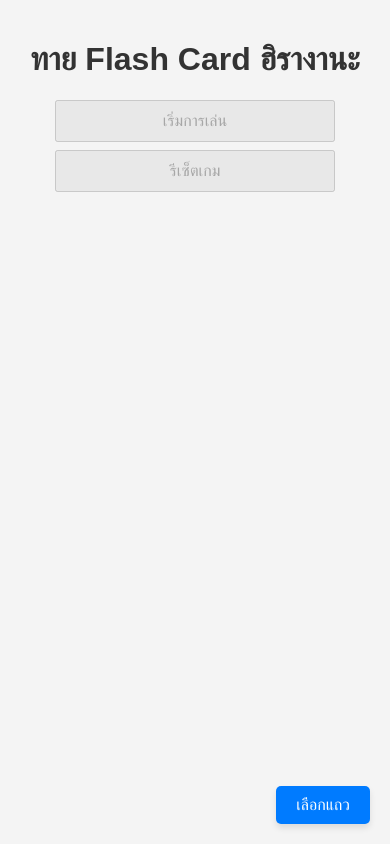
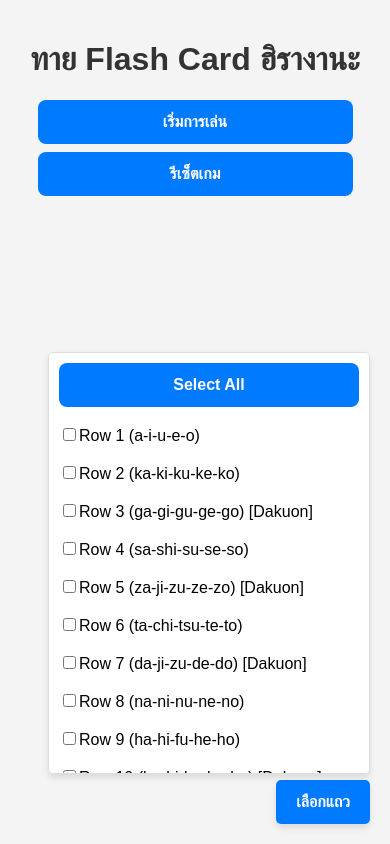
Before and after one commit to monmoono/flash_games_hiragana, a React (Create React App) app: page / in a window 390 px wide. Built offline with nearby package versions, Linux system fonts and the light colour scheme.

Commit message:
update btn and useRef

```diff
--- a/src/App.css
+++ b/src/App.css
@@ -194,9 +194,21 @@ h1 {
   }
 
   button {
-    width: 80%;
-    padding: 10px;
+    width: 90%;
+    min-height: 44px;
+    padding: 12px 16px;
     font-size: 16px;
+    font-weight: 600;
+    color: #ffffff;
+    background-color: #007bff;
+    border: none;
+    border-radius: 8px;
+    cursor: pointer;
+    transition: background-color 0.2s ease-in-out, transform 0.1s;
+    display: flex;
+    align-items: center;
+    justify-content: center;
+    text-align: center;
   }
 
   .floating-dropdown-mobile {
@@ -238,7 +250,7 @@ h1 {
     display: flex;
     flex-direction: column;
     align-items: start;
-
+    gap: 8px;
     /* Add scrolling */
     max-height: 400px;
     /* Adjust height as needed */
@@ -268,13 +280,10 @@ h1 {
     width: 100%;
     padding: 5px;
     margin-bottom: 5px;
-    background-color: #f8f9fa;
+    background-color: #007bff;
     border: none;
     cursor: pointer;
   }
 
-  .dropdown-menu button:hover {
-    background-color: #e2e6ea;
-  }
 
 }
--- a/src/App.jsx
+++ b/src/App.jsx
@@ -1,4 +1,4 @@
-import React, { useState } from "react";
+import React, { useState, useEffect, useRef } from "react";
 import { hiraganaRows } from "./hiraganaData";
 import FlashCard from "./components/FlashCard";
 import "./App.css";
@@ -7,8 +7,23 @@ const App = () => {
   const [selectedRows, setSelectedRows] = useState([]);
   const [shuffledCards, setShuffledCards] = useState([]);
   const [gameStarted, setGameStarted] = useState(false);
-  const [isDropdownOpen, setIsDropdownOpen] = useState(false);
+  const [isDropdownOpen, setIsDropdownOpen] = useState(true);
   const [resetTrigger, setResetTrigger] = useState(0);
+
+  const dropdownRef = useRef(null);
+
+  useEffect(() => {
+    const handleClickOutside = (event) => {
+      if (dropdownRef.current && !dropdownRef.current.contains(event.target)) {
+        setIsDropdownOpen(false);
+      }
+    };
+
+    document.addEventListener("mousedown", handleClickOutside);
+    return () => {
+      document.removeEventListener("mousedown", handleClickOutside);
+    };
+  }, []);
 
   const shuffleCards = () => {
     let cards = [];
@@ -36,6 +51,7 @@ const App = () => {
         ? prev.filter((row) => row !== rowName)
         : [...prev, rowName]
     );
+    resetGame();
   };
 
   const toggleSelectAll = () => {
@@ -44,6 +60,7 @@ const App = () => {
     } else {
       setSelectedRows(Object.keys(hiraganaRows)); // Select all otherwise
     }
+    resetGame();
   };
 
   // รวมตัวอักษรจากแถวที่เลือก
@@ -88,7 +105,7 @@ const App = () => {
         {/* แสดง Flash Cards */}
         <div className="card-grid">
           {!gameStarted ? selectedCharacters.map(({ char, romaji }) => (
-             <FlashCard key={char} character={char} romaji={romaji} isGameStarted={gameStarted} resetTrigger={resetTrigger} />
+            <FlashCard key={char} character={char} romaji={romaji} isGameStarted={gameStarted} resetTrigger={resetTrigger} />
           ))
             : shuffledCards.map(({ char, romaji }) => (
               <FlashCard key={char} character={char} romaji={romaji} isGameStarted={gameStarted} resetTrigger={resetTrigger} />
@@ -102,7 +119,7 @@ const App = () => {
           เลือกแถว
         </button>
         {isDropdownOpen && (
-          <div className="dropdown-menu">
+          <div className={"dropdown-menu"} ref={dropdownRef}>
             <button onClick={toggleSelectAll}>
               {selectedRows.length === Object.keys(hiraganaRows).length ? "Clear All" : "Select All"}
             </button>
--- a/src/components/FlashCard.css
+++ b/src/components/FlashCard.css
@@ -19,7 +19,7 @@
   justify-content: center;
   font-size: 2rem;
   cursor: pointer;
-  background-color: rgb(173, 253, 136);
+  background-color: rgb(241, 248, 238);
   border: 1px solid #ccc;
   border-radius: 10px;
   padding: 30px;
@@ -32,3 +32,15 @@
 .card-start:hover {
   transform: scale(1.1);
 }
+
+@media (max-width: 768px) {
+  .card {
+    width: 50px;
+    height: 50px;
+  }
+
+  .card-start {
+    width: 50px;
+    height: 50px;
+  }
+}
```
